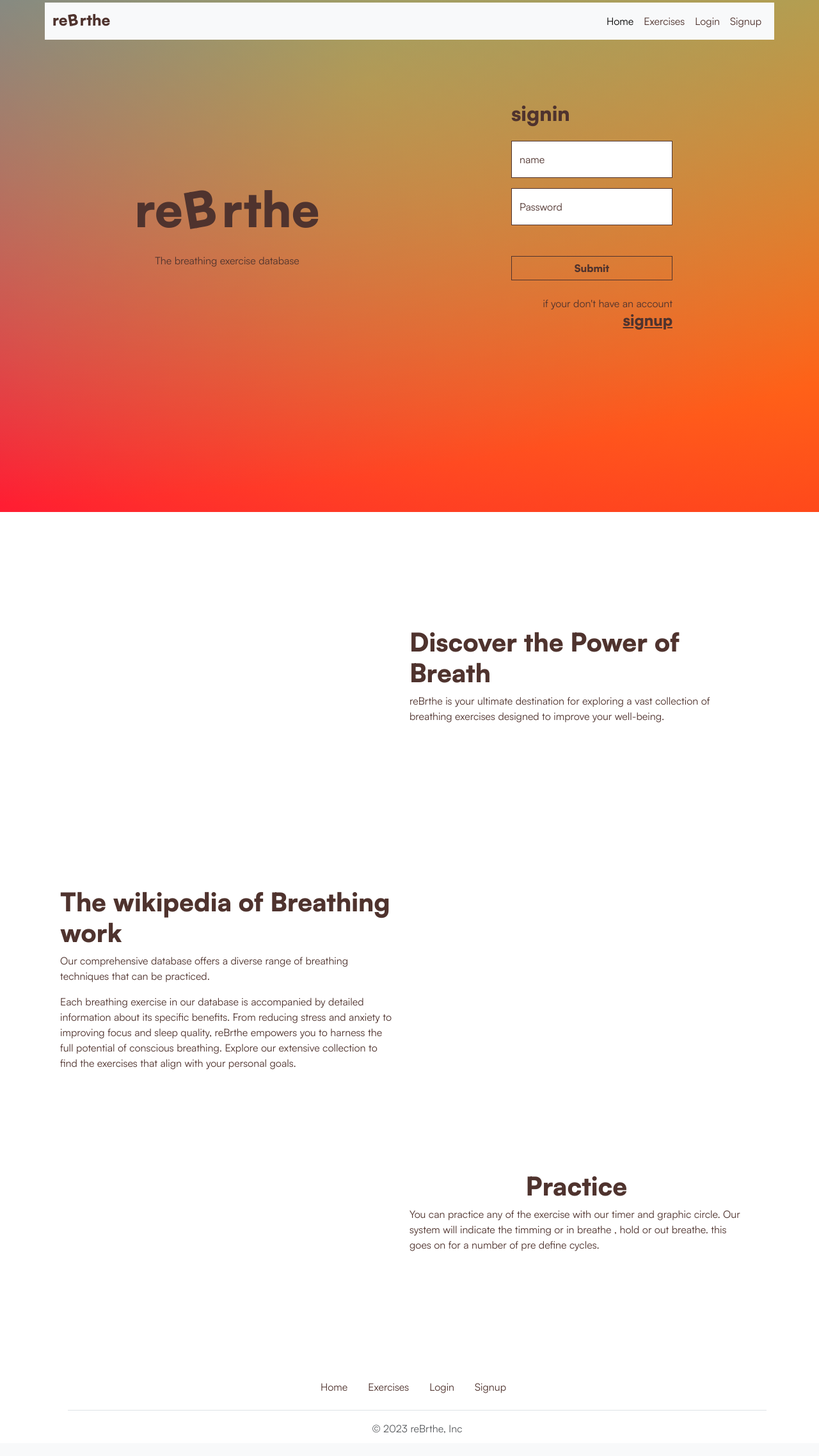
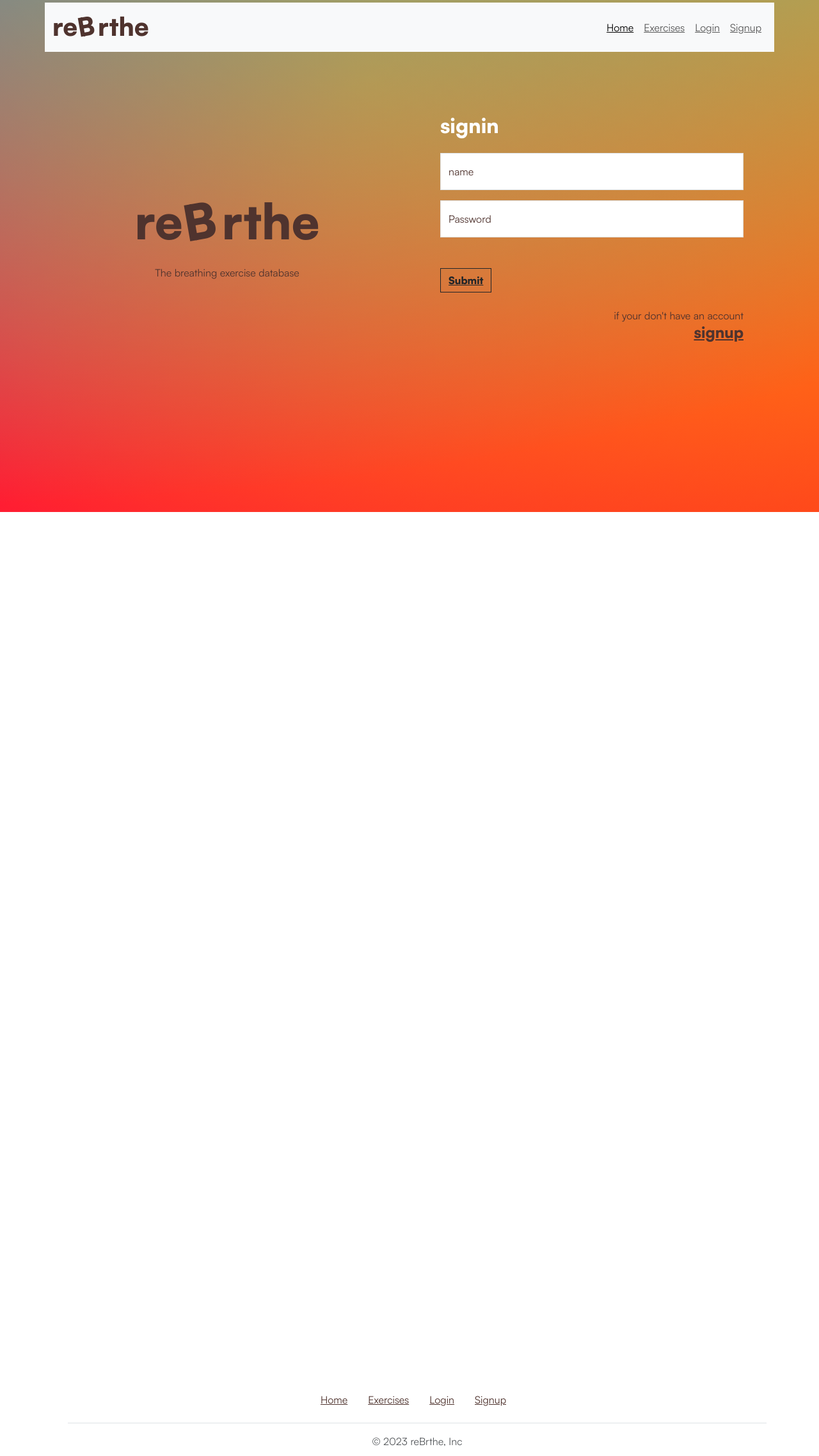
Before and after one commit to antoniodegou/mod3_rebrthe_mongo, a Flask app: page / in a window 1280 px wide. Shown: the whole page at 64% size. Before the commit the page ends 2240 px from the top, so only its background shows below. Run offline with Flask 3, Linux system fonts and the light colour scheme; some libraries are stand-ins or nearby versions.

Commit message:
cleaned up css starting with home page

```diff
--- /dev/null
+++ b/static/css/wstyle.css
@@ -0,0 +1,150 @@
+:root {
+    --myblack: #4f332e;
+    --mywhite: white;
+}
+
+@font-face {
+    font-family: 'Satoshi-Variable';
+    src: url('/static/fonts/Satoshi-Variable.woff2') format('woff2'),
+         url('/static/fonts/Satoshi-Variable.woff') format('woff'),
+         url('/static/fonts/Satoshi-Variable.ttf') format('truetype');
+         font-weight: 300 900;
+         font-display: swap;
+         font-style: normal;
+  }
+
+html, body {
+    font-family: 'Satoshi-Variable' ;
+}
+    h1, h2, button[type=submit], h3, h4{
+    font-weight: 900;
+    }
+
+    a, button {
+        text-decoration: underline!important;
+    }
+
+    .noUnder{
+        text-decoration: none!important;
+    }
+
+
+body{
+    position: relative;
+}
+
+body::after {
+    position: fixed;
+    content: "";
+    left: 0;
+    top: 0;
+    right:0;
+    bottom:0;
+    z-index: -1;
+    background:
+    radial-gradient(49% 81% at 45% 47%, #FFE20345 0%, #073AFF00 100%),
+    radial-gradient(113% 91% at 17% -2%, #008BFFFF 1%, #FF000000 99%),
+    radial-gradient(142% 91% at 83% 7%, #FFDB00FF 1%, #FF000000 99%),
+    radial-gradient(142% 91% at -6% 74%, #FF0049FF 1%, #FF000000 99%),
+    radial-gradient(142% 91% at 111% 84%, #FF7000FF 0%, #FF0000FF 100%);
+    background-size: 200% 200%;
+    animation: BGgradient 10s ease infinite;
+    height: 100vh;
+}
+
+@keyframes BGgradient {
+    0% {
+      background-position: 0% 100%;
+    }
+    50% {
+      background-position: 100% 50%;
+    }
+    100% {
+      background-position: 0% 100%;
+    }
+  }
+
+.colorLight{
+    color:var(--mywhite)!important;
+}
+
+.colorDark{
+    color:var(--myblack)!important;
+}
+
+.hiding {
+    transition: opacity  1200ms, display 200ms;
+    display: none;
+    opacity: 0;
+  }
+
+  #headertitle span, #headertitle{
+    font-size: 6vw!important;
+}
+h1 > span {
+    position: absolute;
+    transform: rotate(-10deg);
+}
+
+  footer {
+    height: 100px;
+    bottom: 0;
+    width: 100%;
+}
+
+button:hover{
+    background-color:var(--myblack)!important;
+    border-color:var(--myblack)!important;
+}
+
+/* HEADER CIRCLE ANIMATION*/
+
+.circle-center{
+    border: white 1px solid;
+    width: 270px;
+    height:270px;
+    border-radius: 50%;
+  }
+
+  .circle-static{
+    border: white 1px solid;
+    background-color: white;
+    width: 100px;
+    height:100px;
+    border-radius: 50%;
+    position: relative;
+  }
+
+  .circle-static::after{
+    position: absolute;
+    content:"";
+    top: 50%;
+    left: 50%;
+    transform: translate(-50%, -50%);
+    background-color: rgba(255, 255, 255, 0.425);
+    border-radius: 50%;
+    width: 100px;
+    height:100px;
+    animation: breathingAnimation66 7s infinite ease-in-out;
+  }
+
+
+
+  @keyframes breathingAnimation66 {
+    0% {
+        width: 100px;
+        height: 100px;
+    }
+    50% {
+
+        height: 270px;
+        width: 270px ;
+    }
+    100% {
+        width: 100px;
+        height: 100px;
+    }
+  }
+
+/* END*/
+/* HEADER CIRCLE ANIMATION*/
--- a/templates/base.html
+++ b/templates/base.html
@@ -10,17 +10,17 @@
     <link rel="icon" type="image/png" sizes="16x16"   href="{{ url_for('static', filename='img/favicon_io/favicon-16x16.png')}}">
     <link rel="manifest"   href="{{ url_for('static', filename='img/favicon_io/site.webmanifest')}}">
     <link href="https://cdn.jsdelivr.net/npm/bootstrap@5.3.0/dist/css/bootstrap.min.css" rel="stylesheet" integrity="sha384-9ndCyUaIbzAi2FUVXJi0CjmCapSmO7SnpJef0486qhLnuZ2cdeRhO02iuK6FUUVM" crossorigin="anonymous">
-    <link rel="stylesheet" href="{{ url_for('static', filename='css/style.css')}}">
+    <link rel="stylesheet" href="{{ url_for('static', filename='css/wstyle.css')}}">
     {% block styles %}
     {% endblock %}
     <title>reBrthe</title>
 </head>
-<body class="container-md d-flex flex-column min-vh-100 ">
+<body class="container-md d-flex flex-column min-vh-100 colorLight">
 
   <header class="row">
     <nav class="navbar navbar-expand-lg bg-light mb-5 mt-1">
       <div class="container-fluid">
-        <a class="navbar-brand mb-0 pb-0 me-1" href="{{ url_for('get_home') }}"> <h1 class="mytitle title ">re<span>B  </span> &nbsp;  rthe</h1></a>
+        <a class="navbar-brand mb-0 pb-0 me-1 noUnder" href="{{ url_for('get_home') }}"> <h1 class=" noUnder colorDark  noUnder">re<span class="colorDark noUnder">B  </span> &nbsp;  rthe</h1></a>
         {% if session.user %}
         <p class="username">,{{- username -}}!</p>
         {% endif %}
@@ -73,7 +73,7 @@
                     <strong class="me-auto">Flash Message</strong>
                     <button type="button" class="btn-close" data-bs-dismiss="toast" aria-label="Close"></button>
                 </div>
-                <div class="toast-body">
+                <div class="toast-body colorDark">
                     {{ message }}
                 </div>
             </div>
@@ -92,26 +92,32 @@
   <footer class="row py-3 my-4 ms-auto container-md pb-5  ">
     <ul class="nav justify-content-center border-bottom pb-3 mb-3">
       <li class="nav-item">
-        <a class="nav-link active" aria-current="page" href="{{ url_for('get_home') }}">Home</a>
+        <a class="nav-link active colorDark" aria-current="page" href="{{ url_for('get_home') }}">Home</a>
       </li>
       <li class="nav-item">
-        <a class="nav-link" href="{{ url_for('get_exercises') }}">Exercises</a>
+        <a class="nav-link colorDark" href="{{ url_for('get_exercises') }}">Exercises</a>
       </li>
       {% if session.user %}
       <li class="nav-item">
-        <a class="nav-link" href="{{ url_for('profile', username=session['user']) }}">Dashboard</a>
+        <a class="nav-link colorDark" href="{{ url_for('profile', username=session['user']) }}">Dashboard</a>
       </li>
       <li class="nav-item">
-        <a class="nav-link" href="{{ url_for('logout') }}">Logout</a>
+        <a class="nav-link colorDark" href="{{ url_for('logout') }}">Logout</a>
       </li>
       {% else %}
       <li class="nav-item">
-        <a class="nav-link" href="{{ url_for('login') }}">Login</a>
+        <a class="nav-link colorDark" href="{{ url_for('login') }}">Login</a>
       </li>
       <li class="nav-item">
-        <a class="nav-link" href="{{ url_for('register') }}">Signup</a>
+        <a class="nav-link colorDark" href="{{ url_for('register') }}">Signup</a>
       </li>
 
+      {% endif %}
+      <!-- only show if user is logged in and has admin -->
+      {% if admin %}
+      <li class="nav-item">
+        <a class="nav-link colorDark" href=" {{ url_for('admin', username=session['user'])  }}">Admin</a>
+      </li>
       {% endif %}
     </ul>
     <p class="text-center text-muted">© 2023 reBrthe, Inc</p>
--- a/templates/home.html
+++ b/templates/home.html
@@ -6,8 +6,8 @@
 <div id="app container mb-5 pb-5"  >
    <div class="row h-100 d-flex align-items-center ">
       <div class="col-md-6 col-12  d-flex align-items-center justify-content-center flex-column">
-         <h1 id="headertitle" class="title headertitle">re<span>B  </span> &nbsp;  rthe</h1>
-         <p class="mt-3">The breathing exercise database</p>
+         <h1 id="headertitle" class="title headertitle colorDark">re<span>B  </span> &nbsp;  rthe</h1>
+         <p class="mt-3 colorDark">The breathing exercise database</p>
       </div>
       <div class="col-md-6 col-12  p-0 d-flex justify-content-center ">
          <div class="breathing d-flex justify-content-center align-items-center ">
@@ -27,8 +27,8 @@
 <div id="app container mb-5 pb-5"  >
    <div class="row h-100 d-flex align-items-center">
       <div class="col-md-6 col-12  d-flex align-items-center justify-content-center flex-column">
-         <h1 id="headertitle" class="title headertitle">re<span>B  </span> &nbsp;  rthe</h1>
-         <p class="mt-3">The breathing exercise database</p>
+         <h1 id="headertitle" class="title headertitle colorDark">re<span>B  </span> &nbsp;  rthe</h1>
+         <p class="mt-3 colorDark">The breathing exercise database</p>
       </div>
       <div class="col-md-6 col-12  p-0  ">
          <div id="homecard"  class="      rounded-3">
@@ -37,18 +37,18 @@
                   <h2 class="pb-3">signin</h2>
                   <form  method="POST" action="{{ url_for('login') }}" >
                      <div class="form-floating mb-3">
-                        <input type="name" class="form-control" id="username" name="username" placeholder="username">
-                        <label for="username">name</label>
+                        <input type="name" class="form-control rounded-0 colorDark" id="username" name="username" placeholder="username">
+                        <label for="username" class="colorDark">name</label>
                      </div>
                       <div class="form-floating  mb-5">
-                         <input type="password" class="form-control" id="Password" name="password" placeholder="Password" autocomplete="current-password">
-                         <label for="Password">Password</label>
+                         <input type="password" class="form-control rounded-0" id="Password" name="password" placeholder="Password" autocomplete="current-password">
+                         <label for="Password" class="colorDark">Password</label>
                       </div>
                      <button type="submit" class="btn btn-outline-dark rounded-0 mb-2">Submit</button>
                   </form>
                   <div class="mt-3 mb-5">
-                     <p class="text-end mb-0">if your don't have an account</p>
-                     <a id="signup-button" href="" class="text-end">
+                     <p class="text-end mb-0 colorDark">if your don't have an account</p>
+                     <a id="signup-button" href="" class="text-end  colorDark">
                         <h4>signup</h4>
                      </a>
                   </div>
@@ -57,22 +57,22 @@
                   <h2 class="pb-3">signup</h2>
                   <form method="POST" action="{{ url_for('register') }}">
                      <div class="form-floating mb-3">
-                        <input type="name" class="form-control" id="usernameS" name="username" placeholder="username">
-                        <label for="usernameS">name</label>
+                        <input type="name" class="form-control rounded-0" id="usernameS" name="username" placeholder="username">
+                        <label for="usernameS" class="colorDark">name</label>
                      </div>
                      <div class="form-floating mb-3">
-                        <input type="email" class="form-control" id="email" name="email" placeholder="name@example.com">
-                        <label for="email">Email address</label>
+                        <input type="email" class="form-control rounded-0" id="email" name="email" placeholder="name@example.com">
+                        <label for="email" class="colorDark">Email address</label>
                      </div>
                      <div class="form-floating  mb-3">
-                        <input type="password" class="form-control" id="floatingPassword" name="password" placeholder="Password" autocomplete="new-password">
-                        <label for="floatingPassword" >Password</label>
+                        <input type="password" class="form-control rounded-0" id="floatingPassword" name="password" placeholder="Password" autocomplete="new-password">
+                        <label for="floatingPassword" class="colorDark">Password</label>
                      </div>
                      <button   type="submit" class="btn btn-outline-dark rounded-0 mb-2">Submit</button>
                   </form>
                   <div class="mt-3 mb-5">
-                     <p class="text-end  mb-0">if you are already registered</p>
-                     <a id="signin-button" href="" class="text-end">
+                     <p class="text-end  mb-0 colorDark">if you are already registered</p>
+                     <a id="signin-button" href="" class="text-end colorDark">
                         <h4>signin</h4>
                      </a>
                   </div>
```
Also changed, not shown: templates/register.html (+4 -8 lines), 2 other files.
